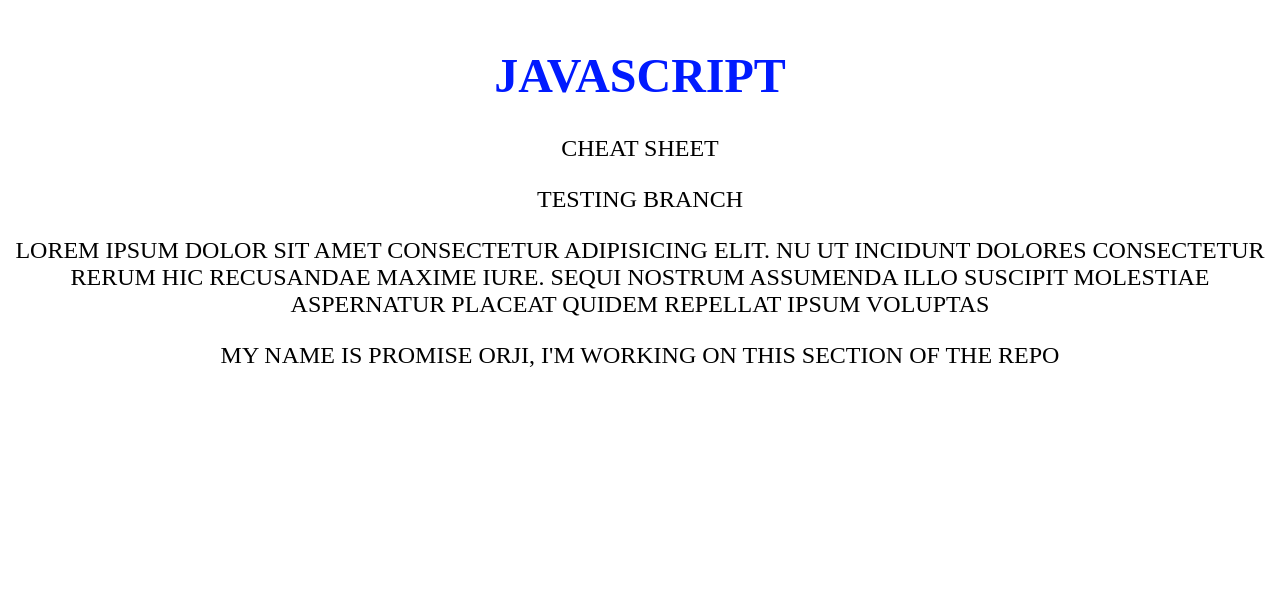
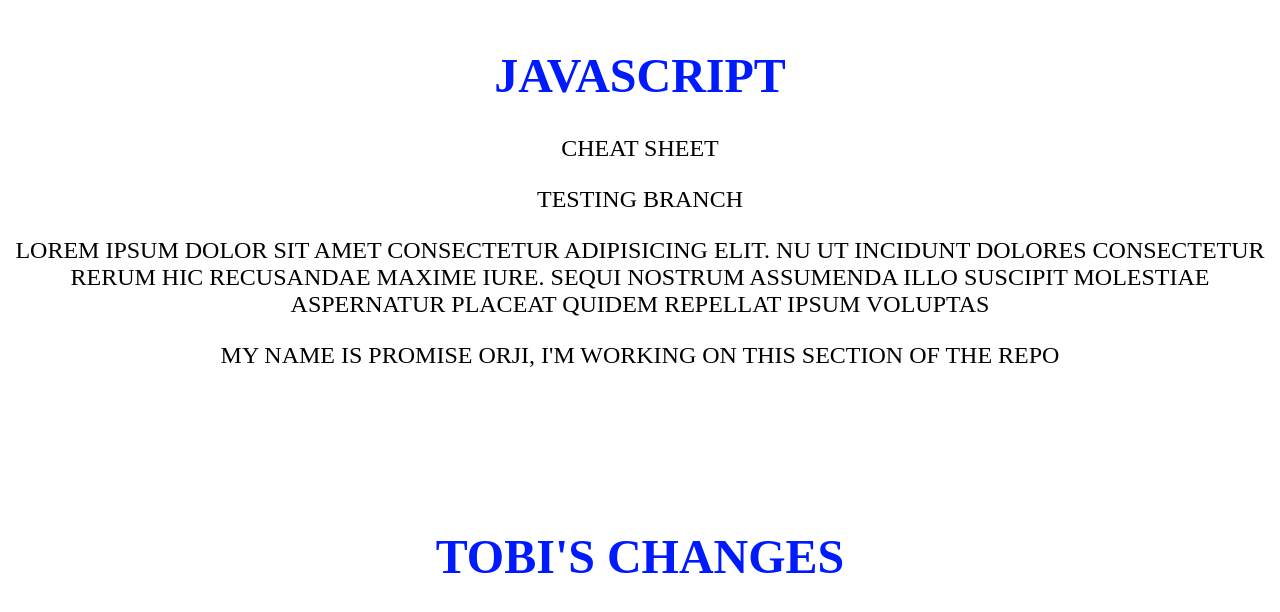
Before and after one commit to staunchCFO/testingD, a plain HTML site: page index.html in a window 1280 px wide. Shown: the part 112-724 px from the top of the page. Drawn offline with Linux system fonts and the light colour scheme.

Commit message:
Tobi added an H1 Tag

```diff
--- a/index.html
+++ b/index.html
@@ -15,6 +15,7 @@
         ut incidunt dolores consectetur rerum hic recusandae maxime iure. Sequi nostrum assumenda illo suscipit molestiae aspernatur placeat quidem repellat ipsum voluptas
     </p>
     <p>My name is Promise Orji, I'm working on this section of the Repo</p>
+    <h1> Tobi's Changes</h1>
 </body>
     <script src="testing.js"></script>
 </html>
```
